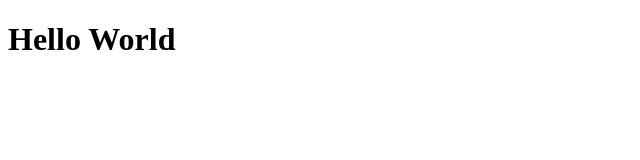
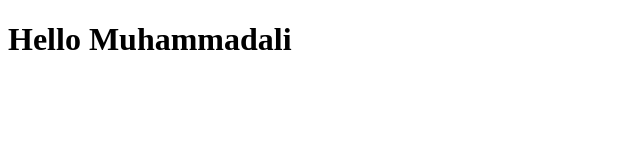
Before and after one commit to Bezu-re/bezu-re, a plain HTML site: page index.html in a window 1280 px wide. Shown: the whole page, without its empty margins (0-640 px from the left). Drawn offline with Linux system fonts and the light colour scheme.

Commit message:
change message

```diff
--- a/index.html
+++ b/index.html
@@ -8,6 +8,6 @@
     <link rel="stylesheet" href="./assets/style/style.css" />
   </head>
   <body>
-    <h1>Hello World</h1>
+    <h1>Hello Muhammadali</h1>
   </body>
 </html>
```
